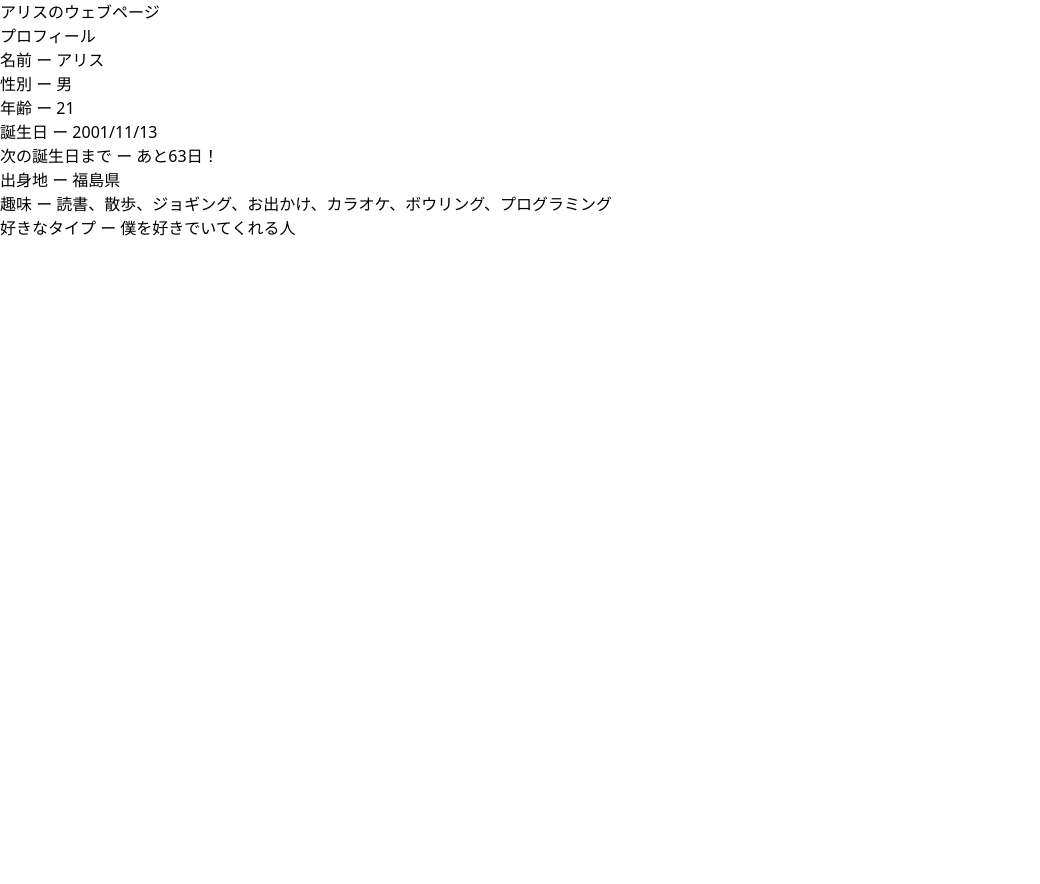
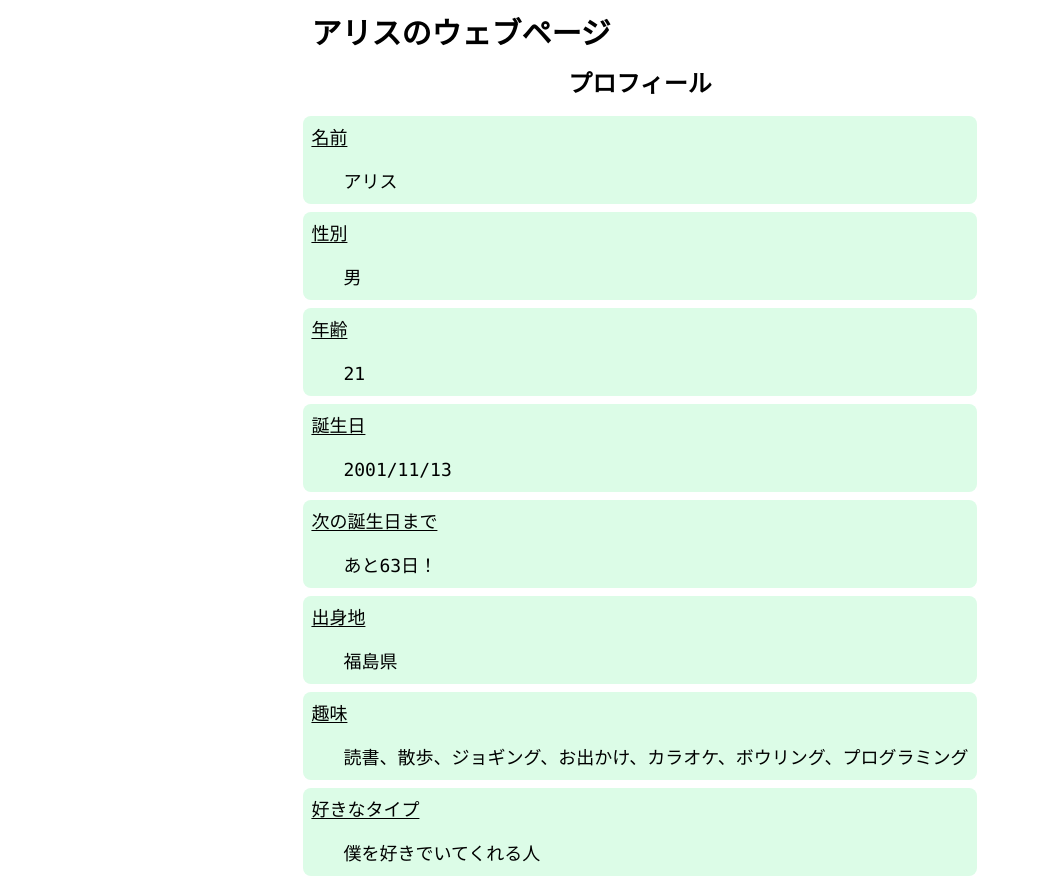
Before and after one commit to sekine-1113/portfolio, a Next.js app: page / in a window 1280 px wide. Shown: the whole page, without its empty margins (0-1040 px from the left). Before the commit the page ends 800 px from the top, so only its background shows below. Built offline with nearby package versions, Linux system fonts and the light colour scheme.

Commit message:
feat: styleの適用

```diff
--- a/src/pages/index.tsx
+++ b/src/pages/index.tsx
@@ -2,6 +2,7 @@ import useSwr from 'swr'
 
 import Header from "@/components/base/Header/Header";
 import { ProfileResponse } from "./interface/profile";
+
 
 
 const fetcher = (url: string) => fetch(url).then((res) => res.json())
@@ -14,15 +15,20 @@ export default function Home() {
     if (!data) return null
 
     return (
-        <>
+        <div className='container font-mono max-w-screen flex mx-auto'>
             <Header title="アリスのウェブページ" />
-            <div>
-                <h1>アリスのウェブページ</h1>
-                <h2>プロフィール</h2>
+            <div className='mx-auto'>
+                <h1 className='text-3xl text-start m-4 font-bold'>アリスのウェブページ</h1>
+                <h2 className='text-2xl text-center m-4 font-bold'>プロフィール</h2>
+                <div className=''>
                 {data.datas.map((it) => (
-                    <div key={it.itemName}>{it.itemName} ー {it.item}</div>
+                    <div key={it.itemName} className='text-lg bg-green-100 rounded-lg m-2'>
+                        <div className='p-2 underline underline-offset-2'>{it.itemName}</div>
+                        <div className='indent-8 p-2'>{it.item}</div>
+                    </div>
                 ))}
+                </div>
             </div>
-        </>
+        </div>
     );
 }
```
